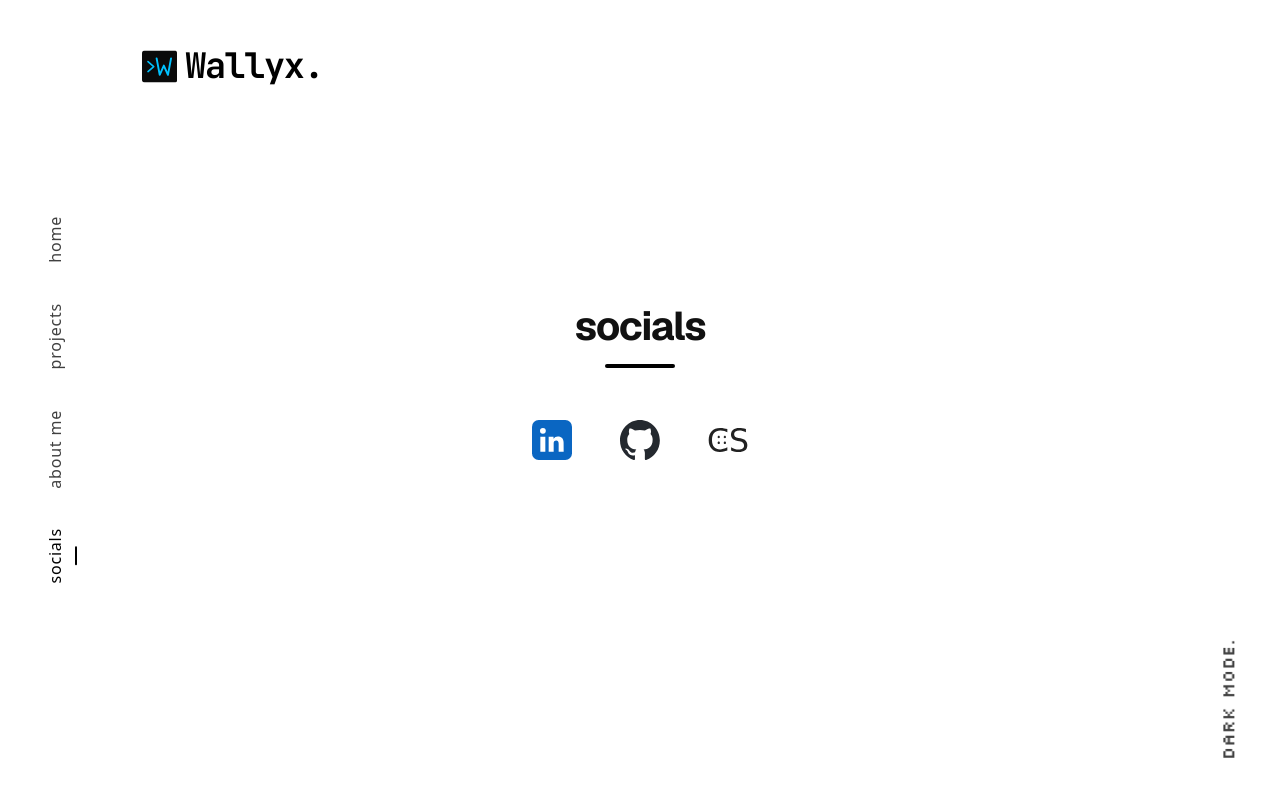
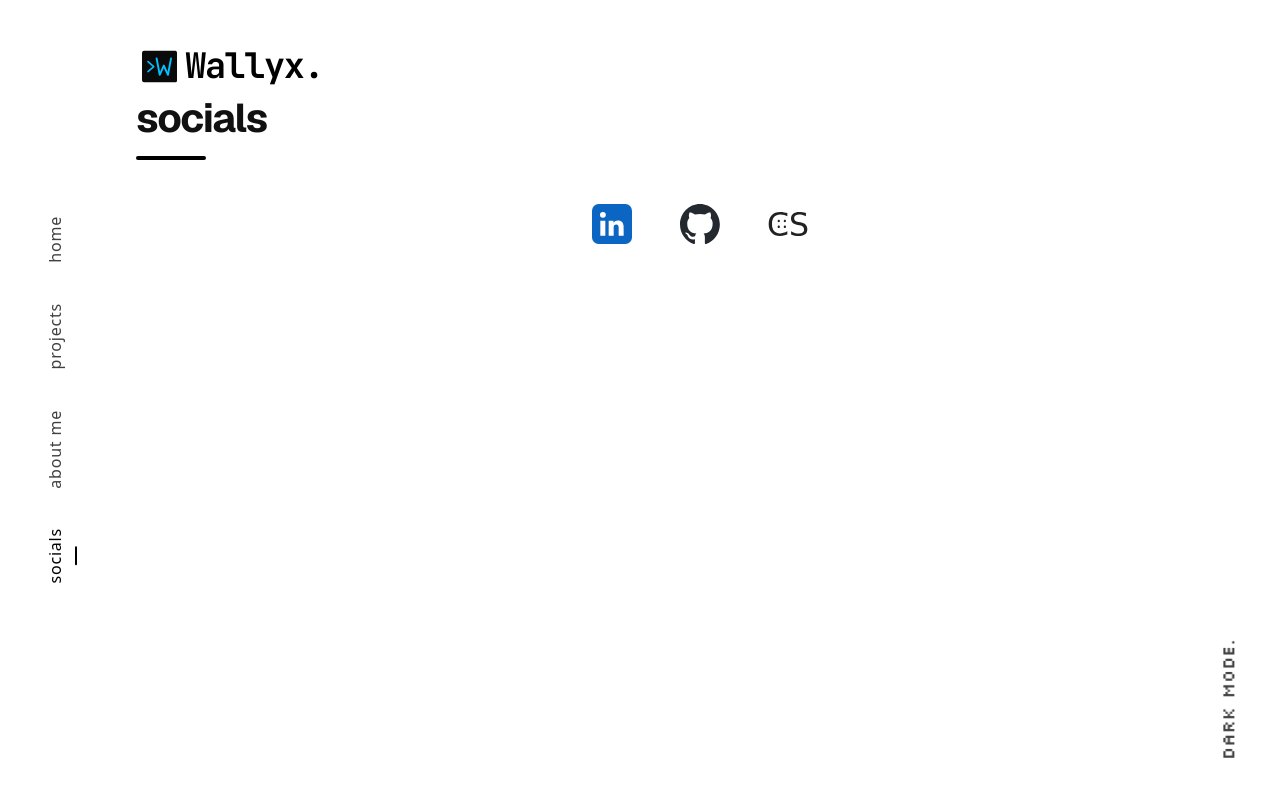
Before and after one commit to NotTheRealWallyx/notrealwallyx.github.io, a Next.js app: page /socials in a window 1280 px wide. Shown: the top 796 px of the page. Built offline with nearby package versions, Linux system fonts and the light colour scheme.

Commit message:
fix header titles inconsistencies

```diff
--- a/app/projects/projects.css
+++ b/app/projects/projects.css
@@ -18,7 +18,7 @@
 	color: var(--fg);
 	margin-bottom: 0.5rem;
 	position: relative;
-	font-family: var(--headline-font), "Silkscreen", sans-serif;
+	font-family: "Geist", "Inter", Arial, sans-serif;
 }
 
 .projects-underline {
--- a/app/socials/socials.css
+++ b/app/socials/socials.css
@@ -3,20 +3,18 @@ body {
 }
 
 .contact-container {
-	display: flex;
-	flex-direction: column;
-	align-items: center;
-	justify-content: center;
-	min-height: 100vh;
-	width: 100%;
-	margin-top: 0;
+	max-width: 1200px;
+	margin: 0 auto;
+	padding: 5.5rem 1rem 4rem;
+	background: var(--bg);
+	color: var(--fg);
 }
 
 .contact-title {
 	font-family: "Geist", "Inter", Arial, sans-serif;
 	font-size: 2.5rem;
 	font-weight: bold;
-	text-align: center;
+	text-align: left;
 	margin-bottom: 0.5rem;
 	position: relative;
 	letter-spacing: -0.03em;
@@ -24,7 +22,7 @@ body {
 
 .contact-underline {
 	display: block;
-	margin: 0.5rem auto 0;
+	margin: 0.5rem 0 0;
 	width: 70px;
 	height: 4px;
 	background: var(--accent);
@@ -89,3 +87,15 @@ body {
 	left: 0;
 	bottom: 0;
 }
+
+@media (max-width: 600px) {
+	.contact-container {
+		padding: 6.5rem 0.5rem 2rem;
+	}
+}
+
+@media (min-width: 600px) and (max-width: 1400px) {
+	.contact-container {
+		margin-left: 120px;
+	}
+}
```
